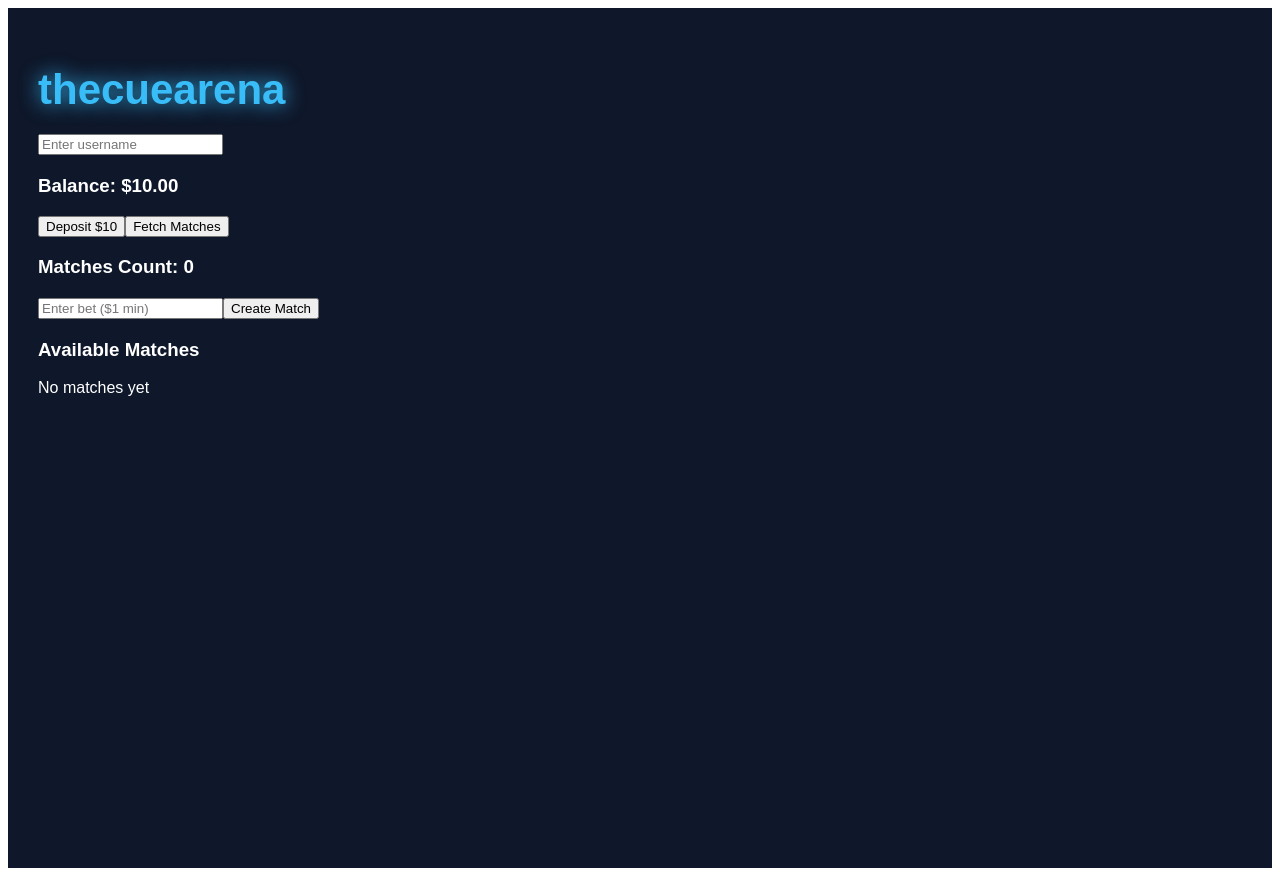
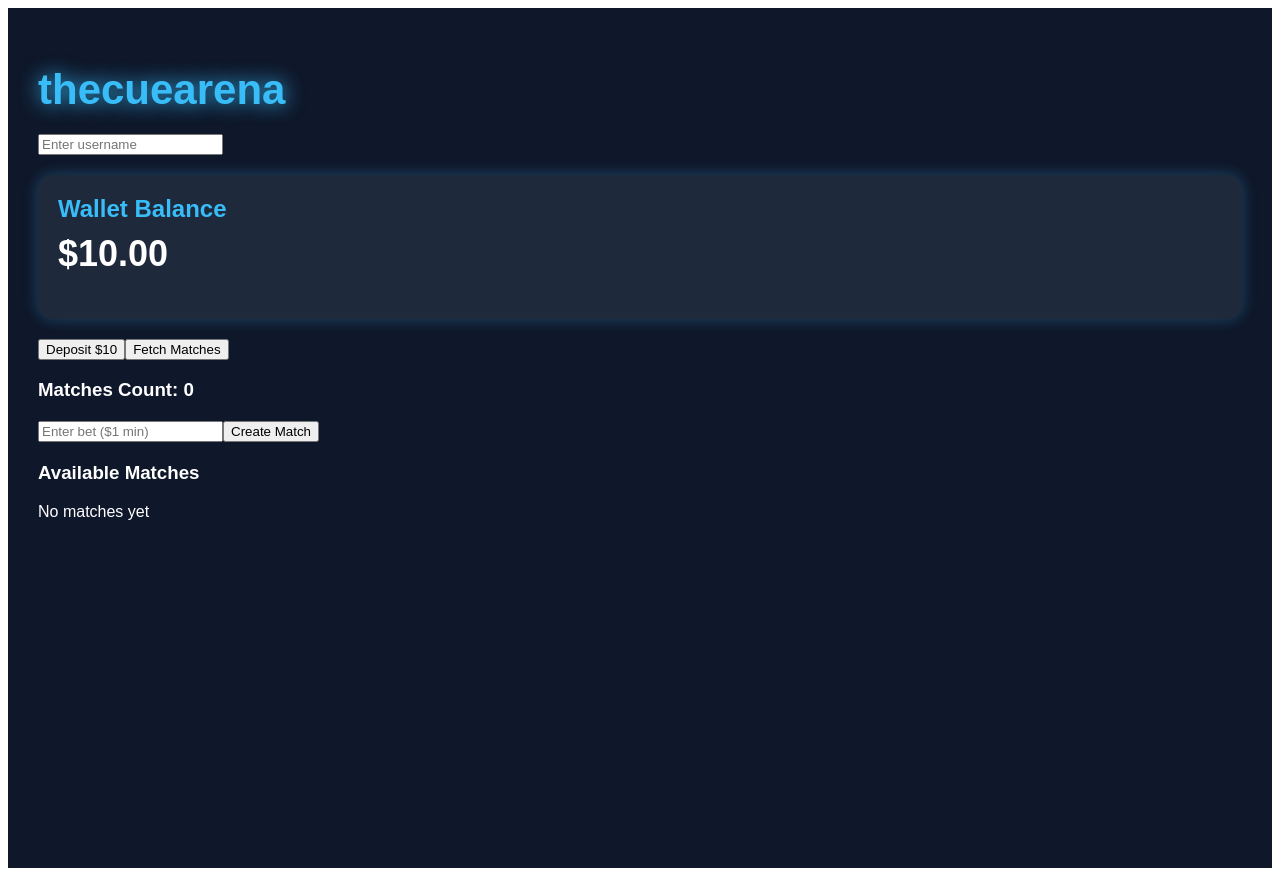
Before and after one commit to tosan1470/thecuearena, a React (Vite) app: page / in a window 1280 px wide. Built offline with nearby package versions, Linux system fonts and the light colour scheme.

Commit message:
Update App.jsx

```diff
--- a/src/App.jsx
+++ b/src/App.jsx
@@ -258,7 +258,33 @@ const handleFetchMatches = async () => {
   />
 </div>
 
-<h3>Balance: ${balance.toFixed(2)}</h3>
+<div
+  style={{
+    background: "#1e293b",
+    padding: "20px",
+    borderRadius: "15px",
+    marginBottom: "20px",
+    boxShadow: "0 0 15px rgba(56,189,248,0.3)"
+  }}
+>
+  <h2
+    style={{
+      color: "#38bdf8",
+      margin: 0
+    }}
+  >
+    Wallet Balance
+  </h2>
+
+  <h1
+    style={{
+      marginTop: "10px",
+      fontSize: "36px"
+    }}
+  >
+    ${balance.toFixed(2)}
+  </h1>
+</div>
 
 <button onClick={handleDeposit}>Deposit $10</button>
 <button onClick={handleFetchMatches}>Fetch Matches</button>
```
